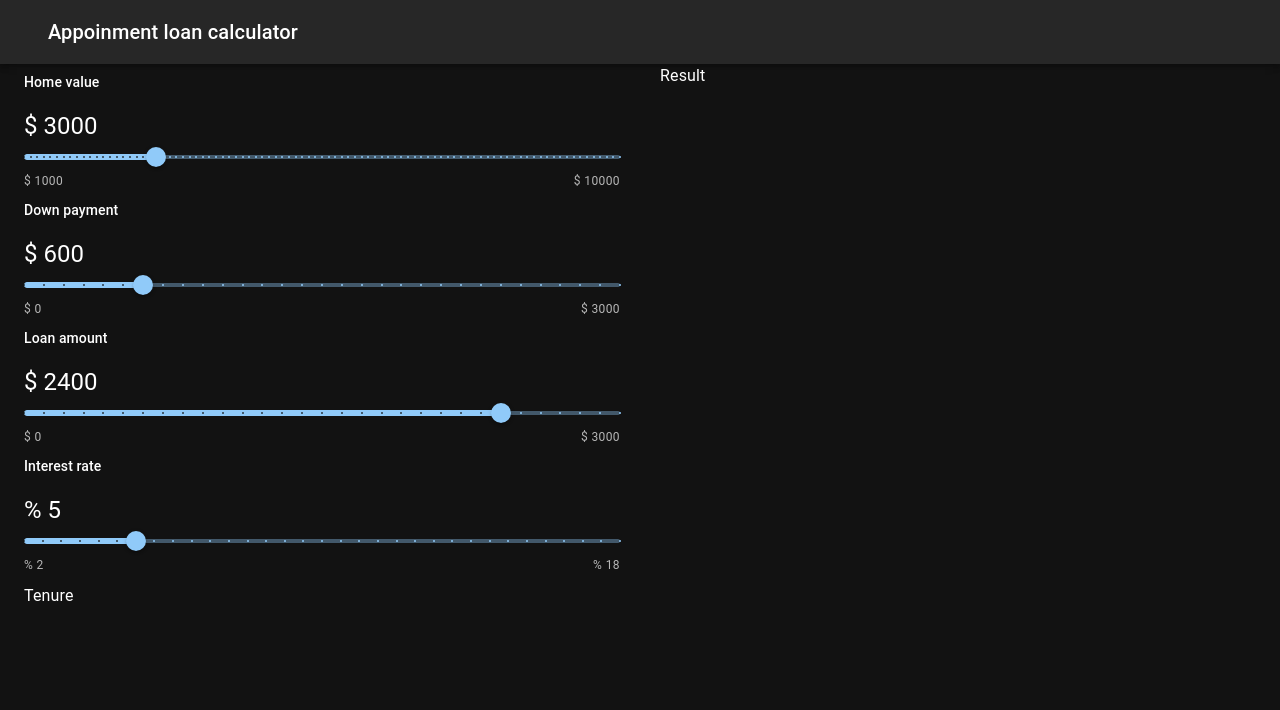
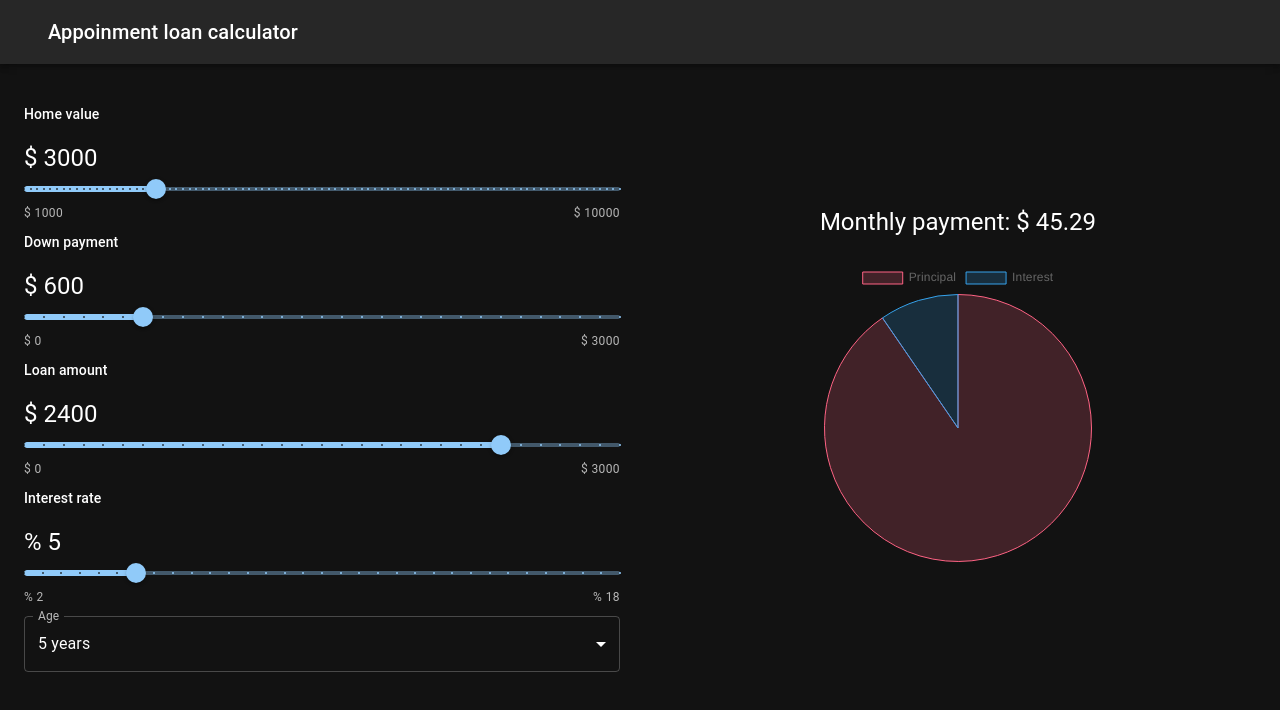
Before and after one commit to RahifulIslam/Appoinment-loan-system, a React (Create React App) app in the folder appoinment-loan-calculator/: page / in a window 1280 px wide. Shown: the top 710 px of the page. Built offline with nearby package versions, Linux system fonts and the light colour scheme.

Commit message:
last commit

```diff
--- a/appoinment-loan-calculator/package.json
+++ b/appoinment-loan-calculator/package.json
@@ -9,7 +9,9 @@
     "@testing-library/jest-dom": "^5.16.5",
     "@testing-library/react": "^13.4.0",
     "@testing-library/user-event": "^13.5.0",
+    "chart.js": "^4.2.1",
     "react": "^18.2.0",
+    "react-chartjs-2": "^5.2.0",
     "react-dom": "^18.2.0",
     "react-scripts": "5.0.1",
     "web-vitals": "^2.1.4"
--- a/appoinment-loan-calculator/src/App.js
+++ b/appoinment-loan-calculator/src/App.js
@@ -10,21 +10,21 @@
     homeValue: 3000,
     downPayment: 3000 * 0.2,
     loanAmount: 3000 * 0.8,
-    loanTern: 5,
+    loanTerm: 5,
     interestRate: 5
   })
 
   return (
     <div className="App">
       <Navbar />
-      <Container maxWidth={"xl"}>
-        <Grid container spacing={5}>
-          <Grid item md={6}>
+      <Container maxWidth={"xl"} sx={{marginTop: 4}}>
+        <Grid container spacing={5} alignItems='center'>
+          <Grid item xs={12} md={6}>
             <SliderSelect data={data} setData={setData}/>
-            <Tenure />
+            <Tenure data={data} setData={setData}/>
           </Grid>
-          <Grid item md={6}>
-            <Result />
+          <Grid item xs={12} md={6}>
+            <Result data={data}/>
           </Grid>
         </Grid>
       </Container>
--- a/appoinment-loan-calculator/src/components/Result.js
+++ b/appoinment-loan-calculator/src/components/Result.js
@@ -1,8 +1,51 @@
 import React from 'react'
+import { Chart as ChartJS, ArcElement, Tooltip, Legend } from 'chart.js';
+import { Pie } from 'react-chartjs-2';
+import { Stack, Typography } from '@mui/material';
+ChartJS.register(ArcElement, Tooltip, Legend);
 
-const Result = () => {
+const Result = ({data}) => {
+  const {homeValue, downPayment, loanAmount, loanTerm, interestRate} = data;
+
+  const totalLoanMonths = loanTerm * 12;
+  const interestPermonth = interestRate / 100 / 12;
+
+  const monthlyPayment = (loanAmount * interestPermonth *
+    (1+interestPermonth) ** totalLoanMonths) /
+    ((1 + interestPermonth) ** totalLoanMonths - 1)
+
+  const totalInterestGenerated = monthlyPayment * totalLoanMonths - loanAmount;
+
+   const pieChartData = {
+    labels: ['Principal', 'Interest'],
+    datasets: [
+      {
+        label: 'Ratio of principal and interest',
+        data: [homeValue, totalInterestGenerated],
+        backgroundColor: [
+          'rgba(255, 99, 132, 0.2)',
+          'rgba(54, 162, 235, 0.2)',
+        ],
+        borderColor: [
+          'rgba(255, 99, 132, 1)',
+          'rgba(54, 162, 235, 1)',
+        ],
+        borderWidth: 1,
+      },
+    ],
+  };
+
   return (
-    <div>Result</div>
+    <Stack gap={3}>
+      <Typography variant='h5' textAlign="center">
+        Monthly payment: $ {monthlyPayment.toFixed(2)}
+      </Typography>
+      <Stack direction='row' justifyContent="center">
+    <div>
+      <Pie data={pieChartData} />
+    </div>
+    </Stack>
+    </Stack>
   )
 }
 
--- a/appoinment-loan-calculator/src/components/Tenure.js
+++ b/appoinment-loan-calculator/src/components/Tenure.js
@@ -1,9 +1,30 @@
-import React from 'react'
+import * as React from 'react';
+import InputLabel from '@mui/material/InputLabel';
+import MenuItem from '@mui/material/MenuItem';
+import FormControl from '@mui/material/FormControl';
+import Select from '@mui/material/Select';
 
-const Tenure = () => {
+export default function Tenure({data, setData}) {
+  console.log("data are:", data)
+  const handleChange = (event) => {
+    setData({...data, loanTerm: event.target.value})
+  };
+
   return (
-    <div>Tenure</div>
-  )
+      <FormControl fullWidth>
+        <InputLabel id="demo-simple-select-label">Age</InputLabel>
+        <Select
+          labelId="demo-simple-select-label"
+          id="demo-simple-select"
+          value={data.loanTerm}
+          label="Age"
+          onChange={handleChange}
+        >
+          <MenuItem value={5}>5 years</MenuItem>
+          <MenuItem value={10}>10 years</MenuItem>
+          <MenuItem value={15}>15 years</MenuItem>
+          <MenuItem value={20}>20 years</MenuItem>
+        </Select>
+      </FormControl>
+  );
 }
-
-export default Tenure
```
Also changed, not shown: 1 other file (tests, documents, lock files or other folders).
